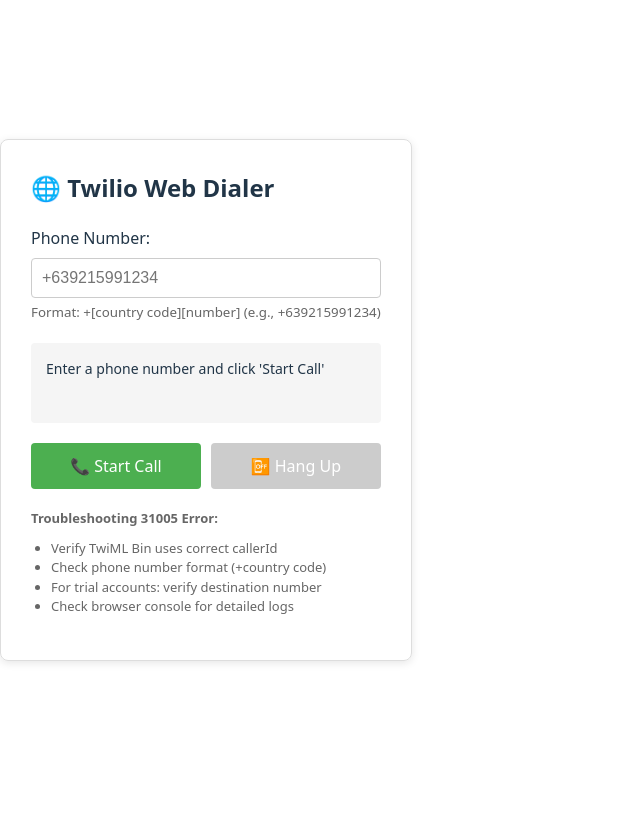
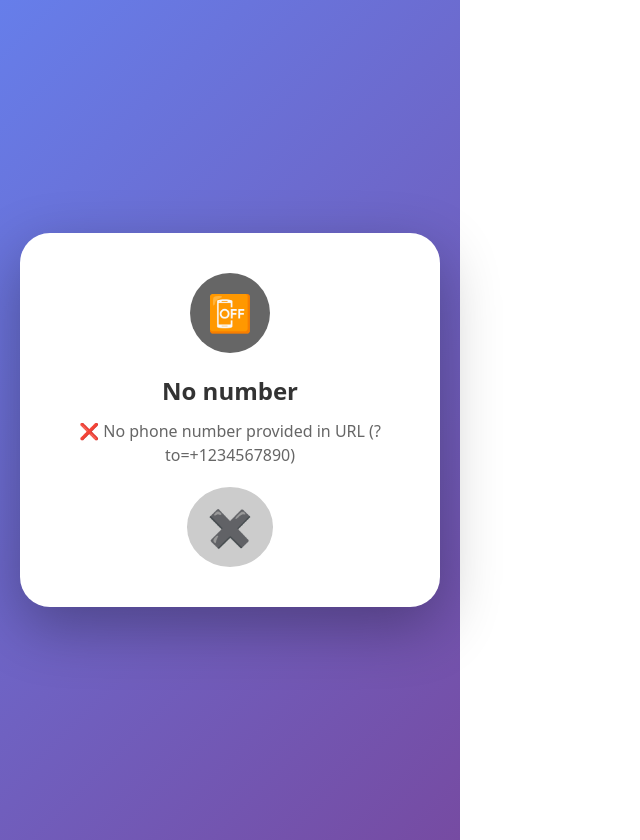
Before and after one commit to rekksu/twilio-dialer, a React (Vite) app: page / in a window 1280 px wide. Shown: the whole page, without its empty margins (0-640 px from the left). Before the commit the page ends 800 px from the top, so only its background shows below. Built offline with nearby package versions, Linux system fonts and the light colour scheme.

Commit message:
thirteen commit

```diff
--- a/src/App.jsx
+++ b/src/App.jsx
@@ -1,34 +1,61 @@
-import React, { useState } from "react";
+import React, { useState, useEffect } from "react";
 import { Device } from "@twilio/voice-sdk";
 
 const CLOUD_FUNCTION_URL =
   "https://us-central1-vertexifycx-orbit.cloudfunctions.net/getVoiceToken";
 
 export default function App() {
-  const [status, setStatus] = useState("Enter a phone number and click 'Start Call'");
+  const [status, setStatus] = useState("Initializing...");
   const [device, setDevice] = useState(null);
   const [connection, setConnection] = useState(null);
   const [phoneNumber, setPhoneNumber] = useState("");
+  const [callDuration, setCallDuration] = useState(0);
+  const [isConnected, setIsConnected] = useState(false);
 
-  // Get number from URL or use manual input
+  // Get number from URL
+  useEffect(() => {
     const urlParams = new URLSearchParams(window.location.search);
     const urlNumber = urlParams.get("to");
-
-  React.useEffect(() => {
     if (urlNumber) {
       setPhoneNumber(urlNumber);
+    } else {
+      setStatus("❌ No phone number provided in URL (?to=+1234567890)");
     }
-  }, [urlNumber]);
+  }, []);
+
+  // Timer for call duration
+  useEffect(() => {
+    let interval;
+    if (isConnected) {
+      interval = setInterval(() => {
+        setCallDuration(prev => prev + 1);
+      }, 1000);
+    } else {
+      setCallDuration(0);
+    }
+    return () => clearInterval(interval);
+  }, [isConnected]);
+
+  // Auto-call when phone number is available
+  useEffect(() => {
+    if (phoneNumber && !device) {
+      startCall();
+    }
+  }, [phoneNumber]);
+
+  const formatTime = (seconds) => {
+    const mins = Math.floor(seconds / 60);
+    const secs = seconds % 60;
+    return `${mins.toString().padStart(2, '0')}:${secs.toString().padStart(2, '0')}`;
+  };
 
   const checkMicPermission = async () => {
     try {
       const stream = await navigator.mediaDevices.getUserMedia({ audio: true });
       stream.getTracks().forEach(track => track.stop());
-      console.log("✅ Microphone access granted");
       return true;
     } catch (err) {
-      console.error("❌ Microphone access denied", err);
-      setStatus("❌ Microphone access denied. Please allow microphone and refresh.");
+      setStatus("❌ Microphone access denied");
       return false;
     }
   };
@@ -45,7 +72,7 @@ export default function App() {
     const formattedNumber = formatPhoneNumber(phoneNumber);
 
     if (!formattedNumber || formattedNumber.length < 10) {
-      setStatus("❌ Please enter a valid phone number (e.g., +639215991234)");
+      setStatus("❌ Invalid phone number");
       return;
     }
 
@@ -53,14 +80,11 @@ export default function App() {
     if (!micAllowed) return;
 
     try {
-      setStatus("🔄 Fetching Twilio token…");
+      setStatus("Connecting...");
 
       const res = await fetch(`${CLOUD_FUNCTION_URL}?identity=agent`);
       const data = await res.json();
       const token = data.token;
-
-      console.log("✅ Token received");
-      setStatus("🔄 Initializing device…");
 
       const twilioDevice = new Device(token, {
         enableRingingState: true,
@@ -69,46 +93,39 @@ export default function App() {
       });
 
       twilioDevice.on("registered", () => {
-        console.log("✅ Device registered");
-        setStatus(`📞 Calling ${formattedNumber}…`);
+        setStatus("Calling...");
 
         const conn = twilioDevice.connect({
           params: { To: formattedNumber }
         });
 
         conn.on("accept", () => {
-          console.log("✅ Call connected!");
-          setStatus(`✅ Connected to ${formattedNumber}`);
+          setStatus("Connected");
+          setIsConnected(true);
         });
 
         conn.on("disconnect", () => {
-          console.log("📴 Call disconnected");
           setStatus("Call ended");
+          setIsConnected(false);
         });
 
         conn.on("error", (err) => {
-          console.error("❌ Call error:", err);
-          setStatus(`❌ Call failed: ${err.message}`);
-
-          if (err.code === 31005) {
-            setStatus("❌ Connection failed. Check: 1) TwiML Bin config, 2) Phone number is verified (trial accounts), 3) Number format is +[country][number]");
-          }
+          setStatus(`Call failed: ${err.message}`);
+          setIsConnected(false);
         });
 
         setConnection(conn);
       });
 
       twilioDevice.on("error", (err) => {
-        console.error("❌ Device error:", err);
-        setStatus(`❌ Device error: ${err.message}`);
+        setStatus(`Error: ${err.message}`);
       });
 
       twilioDevice.register();
       setDevice(twilioDevice);
 
     } catch (err) {
-      console.error("❌ Failed to start call:", err);
-      setStatus(`❌ Error: ${err.message}`);
+      setStatus(`Error: ${err.message}`);
     }
   };
 
@@ -121,100 +138,119 @@ export default function App() {
       device.destroy();
       setDevice(null);
     }
+    setIsConnected(false);
     setStatus("Call ended");
   };
 
   return (
     <div style={{
-      maxWidth: "500px",
-      margin: "50px auto",
-      padding: "30px",
+      display: "flex",
+      alignItems: "center",
+      justifyContent: "center",
+      minHeight: "100vh",
+      background: "linear-gradient(135deg, #667eea 0%, #764ba2 100%)",
       fontFamily: "system-ui, -apple-system, sans-serif",
-      border: "1px solid #ddd",
-      borderRadius: "8px",
-      boxShadow: "0 2px 8px rgba(0,0,0,0.1)"
+      padding: "20px"
     }}>
-      <h2 style={{ marginTop: 0 }}>🌐 Twilio Web Dialer</h2>
-
-      <div style={{ marginBottom: "20px" }}>
-        <label style={{ display: "block", marginBottom: "8px", fontWeight: "500" }}>
-          Phone Number:
-        </label>
-        <input
-          type="text"
-          value={phoneNumber}
-          onChange={(e) => setPhoneNumber(e.target.value)}
-          placeholder="+639215991234"
-          style={{
-            width: "100%",
-            padding: "10px",
-            fontSize: "16px",
-            border: "1px solid #ccc",
-            borderRadius: "4px",
-            boxSizing: "border-box"
-          }}
-        />
-        <small style={{ color: "#666", display: "block", marginTop: "5px" }}>
-          Format: +[country code][number] (e.g., +639215991234)
-        </small>
+      <div style={{
+        width: "360px",
+        background: "white",
+        borderRadius: "30px",
+        padding: "40px 30px",
+        boxShadow: "0 20px 60px rgba(0,0,0,0.3)",
+        textAlign: "center"
+      }}>
+        {/* Status Indicator */}
+        <div style={{
+          width: "80px",
+          height: "80px",
+          margin: "0 auto 20px",
+          background: isConnected ? "#4CAF50" : "#666",
+          borderRadius: "50%",
+          display: "flex",
+          alignItems: "center",
+          justifyContent: "center",
+          fontSize: "36px",
+          animation: isConnected ? "pulse 2s infinite" : "none"
+        }}>
+          {isConnected ? "📞" : "📴"}
         </div>
 
+        {/* Phone Number Display */}
         <div style={{
-        padding: "15px",
-        background: "#f5f5f5",
-        borderRadius: "4px",
-        marginBottom: "20px",
-        minHeight: "50px",
-        fontSize: "14px"
+          fontSize: "24px",
+          fontWeight: "600",
+          color: "#333",
+          marginBottom: "10px",
+          wordBreak: "break-all"
+        }}>
+          {phoneNumber || "No number"}
+        </div>
+
+        {/* Status Text */}
+        <div style={{
+          fontSize: "16px",
+          color: "#666",
+          marginBottom: "15px",
+          minHeight: "24px"
         }}>
           {status}
         </div>
 
-      <div style={{ display: "flex", gap: "10px" }}>
-        <button
-          onClick={startCall}
-          disabled={!phoneNumber || connection}
-          style={{
-            flex: 1,
-            padding: "12px",
-            fontSize: "16px",
-            fontWeight: "500",
-            background: connection ? "#ccc" : "#4CAF50",
-            color: "white",
-            border: "none",
-            borderRadius: "4px",
-            cursor: connection ? "not-allowed" : "pointer"
-          }}
-        >
-          📞 Start Call
-        </button>
+        {/* Call Duration */}
+        {isConnected && (
+          <div style={{
+            fontSize: "32px",
+            fontWeight: "300",
+            color: "#4CAF50",
+            marginBottom: "30px",
+            fontVariantNumeric: "tabular-nums"
+          }}>
+            {formatTime(callDuration)}
+          </div>
+        )}
+
+        {/* Hang Up Button */}
         <button
           onClick={hangup}
           disabled={!connection}
           style={{
-            flex: 1,
-            padding: "12px",
-            fontSize: "16px",
-            fontWeight: "500",
-            background: !connection ? "#ccc" : "#f44336",
+            width: "80px",
+            height: "80px",
+            borderRadius: "50%",
+            border: "none",
+            background: connection ? "#f44336" : "#ccc",
             color: "white",
-            border: "none",
-            borderRadius: "4px",
-            cursor: !connection ? "not-allowed" : "pointer"
+            fontSize: "36px",
+            cursor: connection ? "pointer" : "not-allowed",
+            boxShadow: connection ? "0 4px 15px rgba(244, 67, 54, 0.4)" : "none",
+            transition: "all 0.3s ease",
+            display: "flex",
+            alignItems: "center",
+            justifyContent: "center",
+            margin: "20px auto 0"
+          }}
+          onMouseDown={(e) => {
+            if (connection) {
+              e.currentTarget.style.transform = "scale(0.95)";
+            }
+          }}
+          onMouseUp={(e) => {
+            e.currentTarget.style.transform = "scale(1)";
+          }}
+          onMouseLeave={(e) => {
+            e.currentTarget.style.transform = "scale(1)";
           }}
         >
-          📴 Hang Up
+          ✖️
         </button>
-      </div>
 
-      <div style={{ marginTop: "20px", fontSize: "13px", color: "#666" }}>
-        <strong>Troubleshooting 31005 Error:</strong>
-        <ul style={{ marginTop: "10px", paddingLeft: "20px" }}>
-          <li>Verify TwiML Bin uses correct callerId</li>
-          <li>Check phone number format (+country code)</li>
-          <li>For trial accounts: verify destination number</li>
-          <li>Check browser console for detailed logs</li>
-        </ul>
+        <style>{`
+          @keyframes pulse {
+            0%, 100% { transform: scale(1); }
+            50% { transform: scale(1.05); }
+          }
+        `}</style>
       </div>
     </div>
   );
```
Lines whose indentation alone changed are shown as unchanged.
